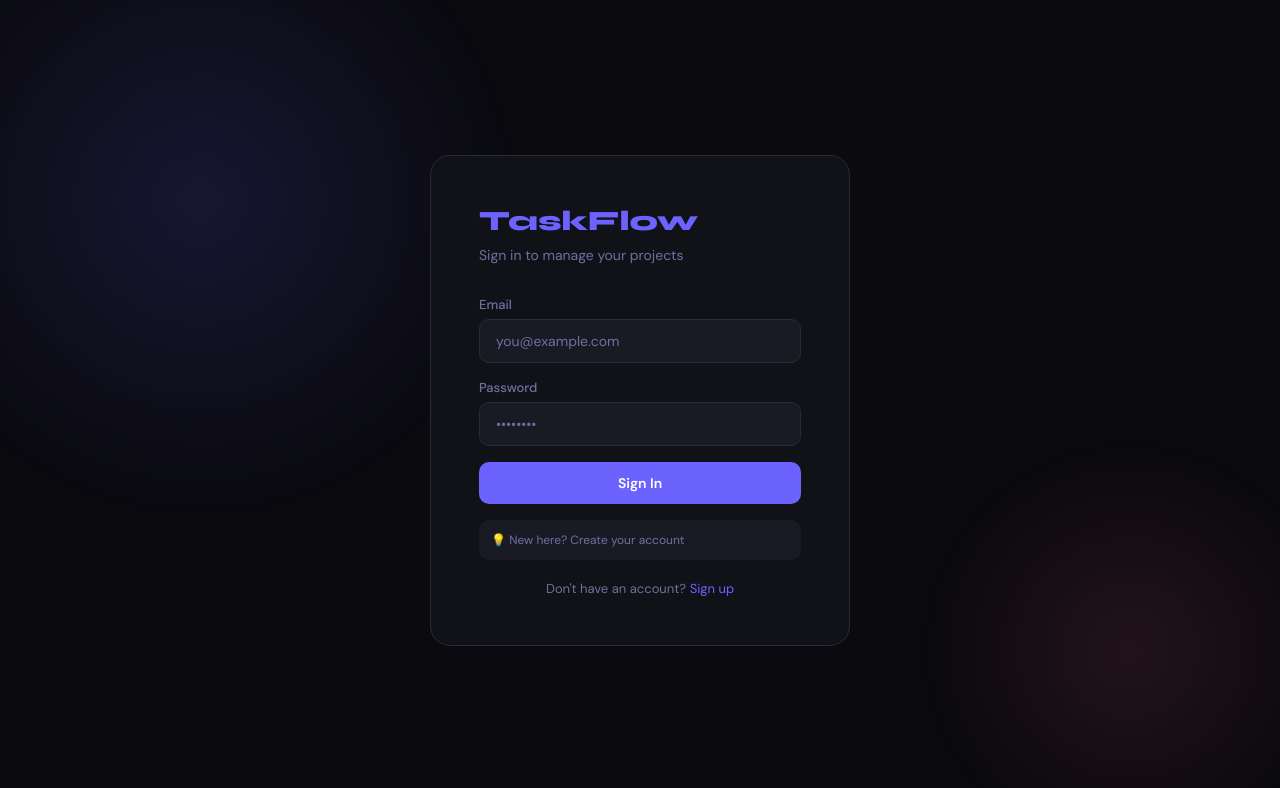
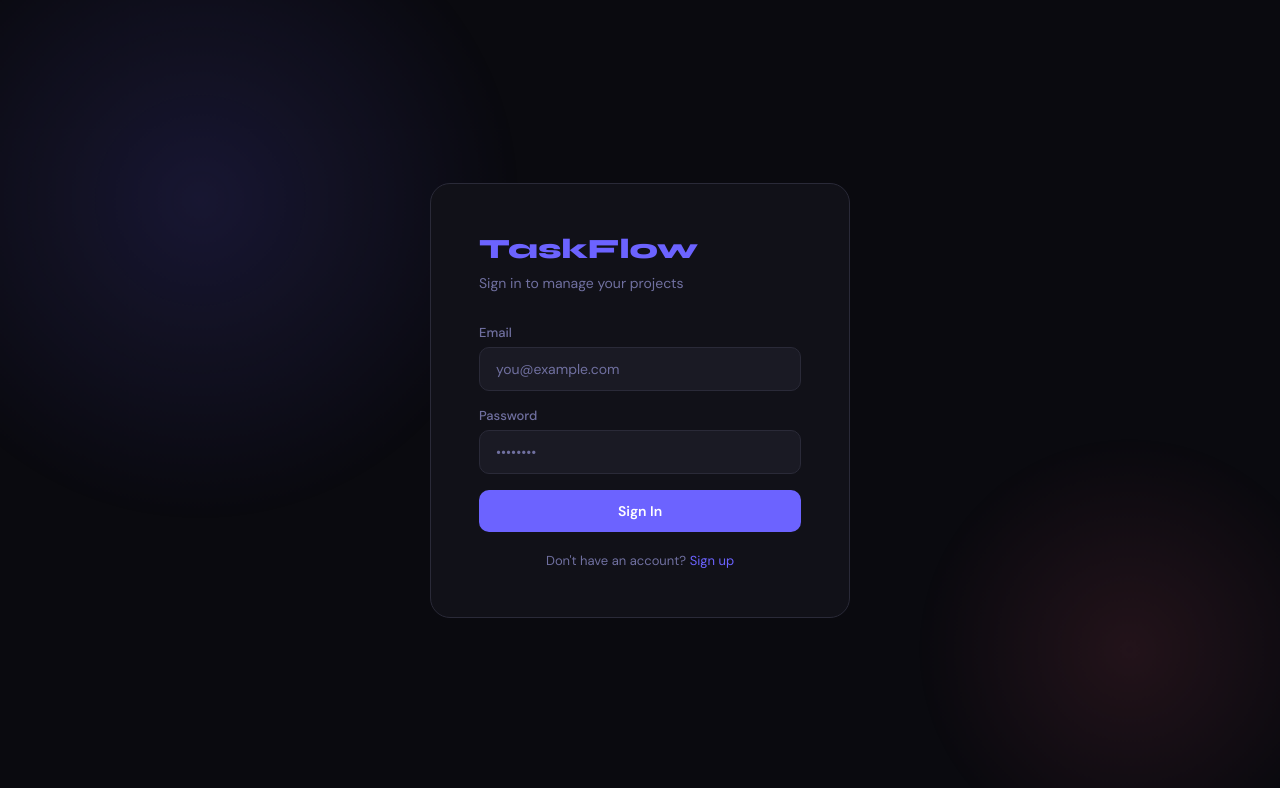
Before and after one commit to Ujjwal-Source/team-task-manager, a React app in the folder frontend/: page / in a window 1280 px wide. Shown: the top 788 px of the page. Built offline with nearby package versions, Linux system fonts and the light colour scheme; the HTML template or start-up script is replaced by a standard one.

Commit message:
Clean login page

```diff
--- a/frontend/src/pages/Login.jsx
+++ b/frontend/src/pages/Login.jsx
@@ -13,7 +13,7 @@ export default function Login({ onSwitch }) {
     e.preventDefault();
     setError("");
     if (!form.email || !form.password) {
-      setError("Email and Password both required ");
+      setError("Email and Password both required");
       return;
     }
     setLoading(true);
@@ -95,19 +95,6 @@ export default function Login({ onSwitch }) {
           </button>
         </form>
 
-        <div
-          style={{
-            marginTop: "16px",
-            padding: "12px",
-            background: "var(--surface2)",
-            borderRadius: "10px",
-            fontSize: "12px",
-            color: "var(--muted)",
-          }}
-        >
-          💡 New here? Create your account
-        </div>
-
         <div className="auth-switch">
           Don't have an account? <a onClick={onSwitch}>Sign up</a>
         </div>
```
Also changed, not shown: 2 other files (tests, documents, lock files or other folders).
